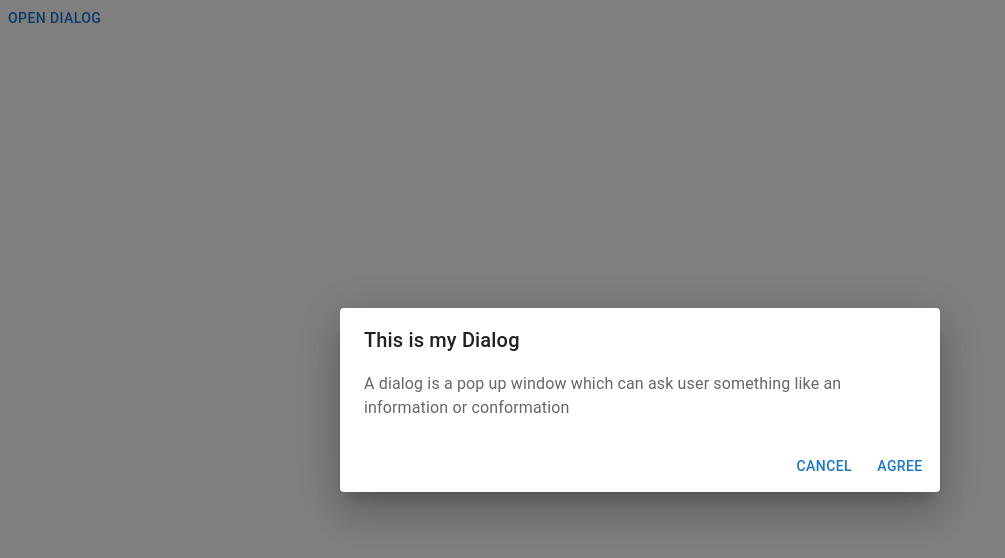
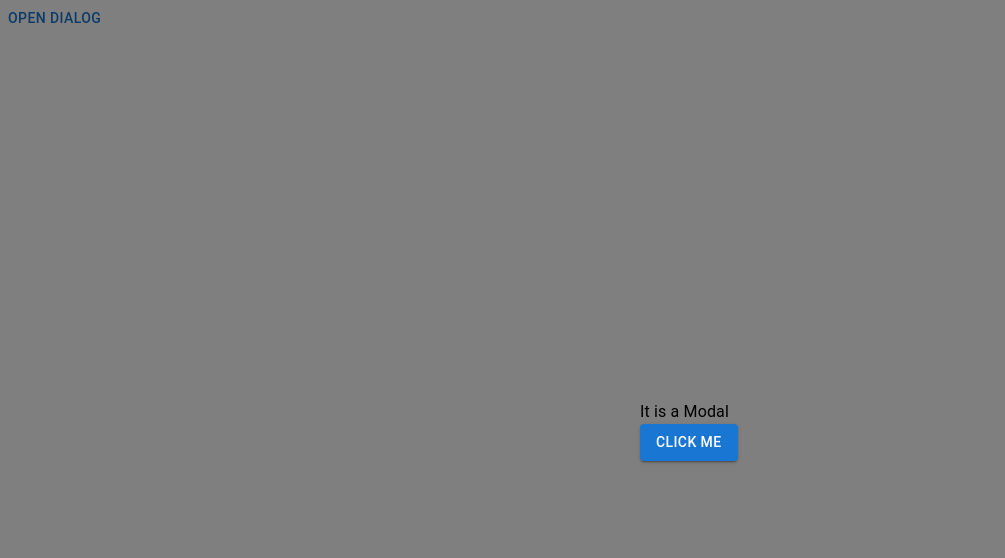
Before and after one commit to madhumithavenu/Material_UI, a React (Create React App) app: page / in a window 1280 px wide. Both pictures are taken after a click on the button "OPEN DIALOG". Shown: the top 558 px of the page, without its empty margins (0-1005 px from the left). Built offline with nearby package versions, Linux system fonts and the light colour scheme.

Commit message:
material ui modal component

```diff
--- a/src/App.js
+++ b/src/App.js
@@ -3,6 +3,7 @@
 import Test3 from "./Test3";
 import Test4 from "./Test4";
 import Test5 from "./Test5";
+import Test6 from "./Test6";
 
 
 function App() {
@@ -10,7 +11,7 @@ function App() {
     <div >
      {/* <Test2 />  */}
      {/* <Test3/> */}
-     <Test5/>
+     <Test6/>
     </div>
   );
 }
--- /dev/null
+++ b/src/Test6.js
@@ -0,0 +1,20 @@
+import { Box, Button, Modal, Typography } from '@mui/material'
+import React, { useState } from 'react'
+
+const Test6 = () => {
+    const [open, setOpen] =useState(false);
+  return (
+    <div>
+        <Button onClick={()=>setOpen(true)}>Open Dialog</Button>
+        <Modal open={open} onClose={()=>setOpen(false)} >
+            <Box position="absolute" top="50%" left="50%">
+                <Typography>It is a Modal</Typography>
+
+                <Button variant='contained' onClick={()=>setOpen(false)}>Click me</Button>
+            </Box>
+        </Modal>
+    </div>
+  )
+}
+
+export default Test6
```
